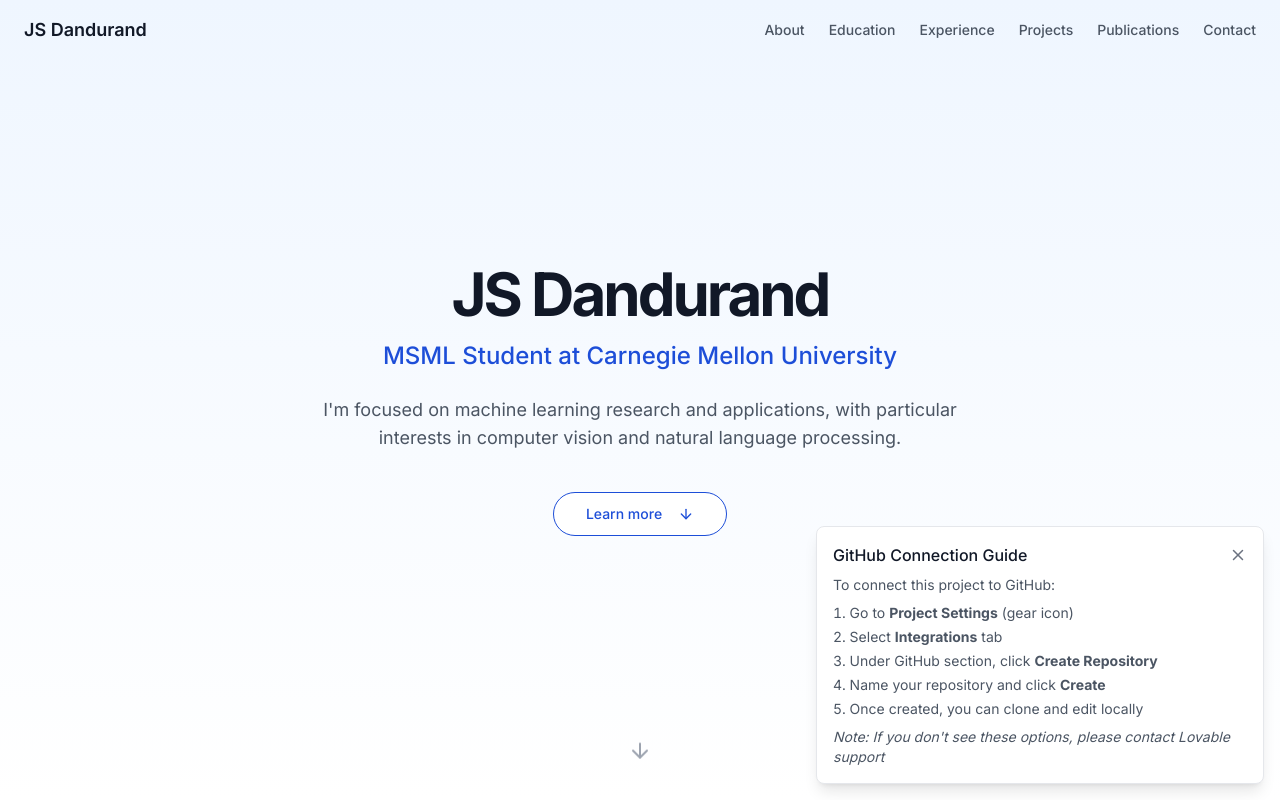
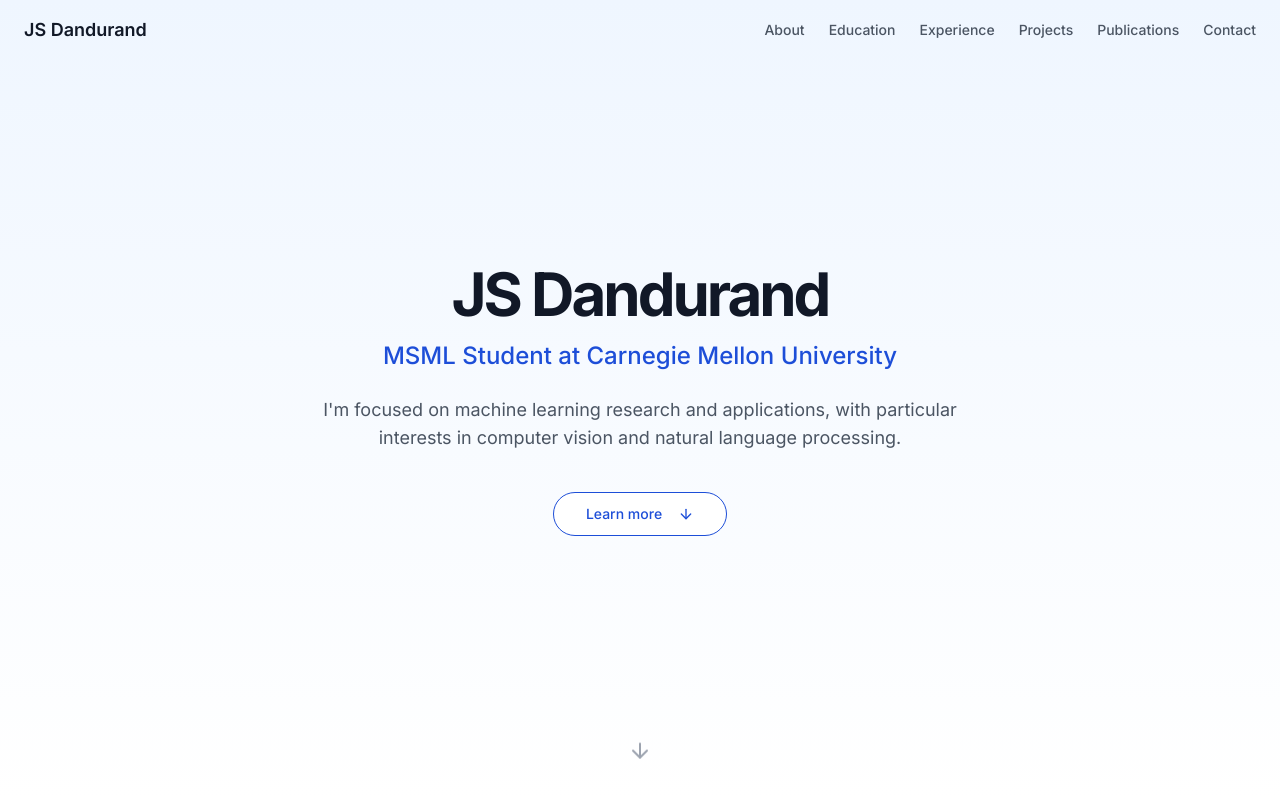
Before and after one commit to jsdandurand/jsdandurand.github.io, a React (Vite) app: page / in a window 1280 px wide. Shown: the top 800 px of the page. Built offline with nearby package versions, Linux system fonts and the light colour scheme.

Commit message:
Remove GitHub instructions
Removes the GitHub connection guide component and its import from the index page.

```diff
--- a/src/pages/Index.tsx
+++ b/src/pages/Index.tsx
@@ -8,7 +8,6 @@ import Projects from "@/components/Projects";
 import Publications from "@/components/Publications";
 import Contact from "@/components/Contact";
 import Footer from "@/components/Footer";
-import GitHubInstructions from "@/components/GitHubInstructions";
 
 const Index = () => {
   return (
@@ -22,7 +21,6 @@ const Index = () => {
       <Publications />
       <Contact />
       <Footer />
-      <GitHubInstructions />
     </div>
   );
 };
```
